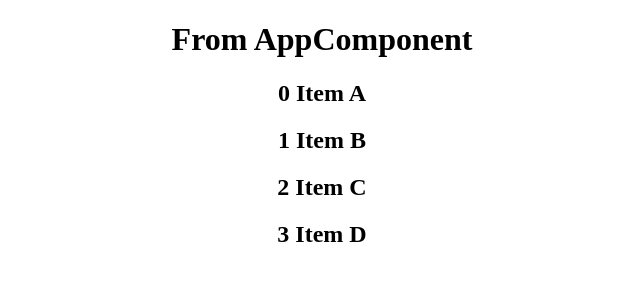
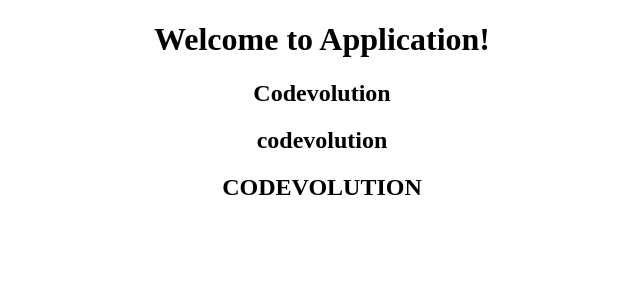
Before and after one commit to silemilan/angular-6-hello-world, an Angular app: page / in a window 1280 px wide. Shown: the top 300 px of the page, without its empty margins (318-958 px from the left). Built offline with nearby package versions, Linux system fonts and the light colour scheme.

Commit message:
ngOnInint bub fixed

```diff
--- a/src/app/app.component.html
+++ b/src/app/app.component.html
@@ -1,8 +1,7 @@
 <!--The content below is only a placeholder and can be replaced.-->
 <div style="text-align:center">
   <h1>
-    From AppComponent
+    Welcome to {{title}}!
   </h1>
   <app-test></app-test>
-
 </div>
--- a/src/app/app.component.ts
+++ b/src/app/app.component.ts
@@ -6,5 +6,5 @@ import { Component } from '@angular/core';
   styleUrls: ['./app.component.css']
 })
 export class AppComponent {
-  title = 'app';
+  title = 'Application';
 }
--- a/src/app/test/test.component.ts
+++ b/src/app/test/test.component.ts
@@ -1,22 +1,23 @@
-import { Component, OnInit } from '@angular/core';
+import { Component, OnInit, Input, EventEmitter } from '@angular/core';
 
 @Component({
   selector: 'app-test',
   template: `
-    <div *ngFor="let item of items; index as i">
-      <h2>{{i}} {{item}}</h2>
-    </div>
+    <h2>{{ name }}</h2>
+    <h2>{{ name | lowercase }}</h2>
+    <h2>{{ name | uppercase }}</h2>
   `,
   styles: []
 })
 export class TestComponent implements OnInit {
 
-  public items = ['Item A', 'Item B', 'Item C', 'Item D'];
-
-  constructor() { }
-
-  ngOnInit() {
-  }
-
-
+ public name = 'Codevolution';
+ public message = 'Welcome to Codevolution';
+ public person = {
+   'firstName': 'John',
+   'lastName': 'Smith'
+ }
+ ngOnInit(){
+  //called after the constructor and called  after the first ngOnChanges()
 }
+}
```
Also changed, not shown: 1 other file (tests, documents, lock files or other folders).
